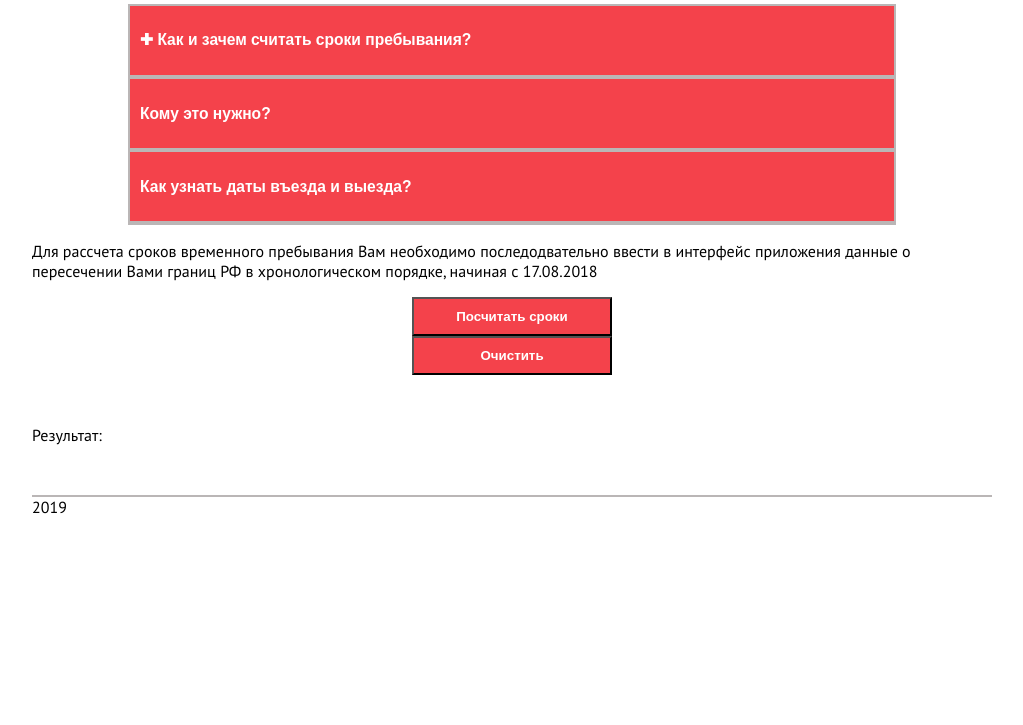
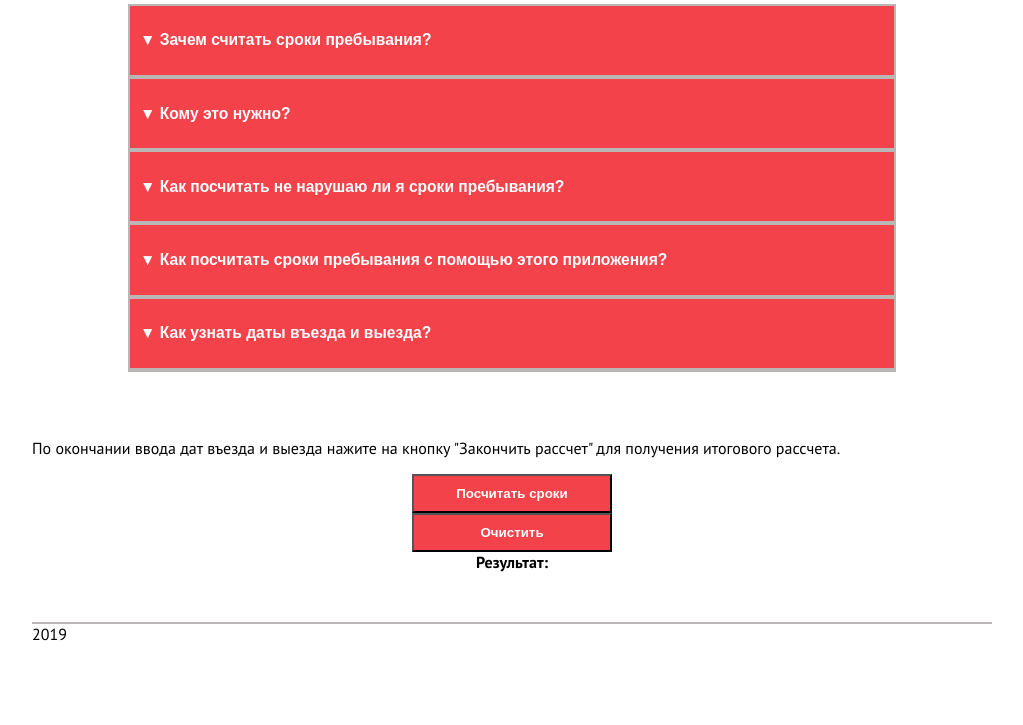
Before and after one commit to MaxBrokhman/terms-of-stay-calculator.io, a plain HTML site: page index.html in a window 1280 px wide. Shown: the part 75-800 px from the top of the page, without its empty margins (128-1151 px from the left). Drawn offline with Linux system fonts and the light colour scheme.

Commit message:
accordion icons modified

```diff
--- a/css/style.css
+++ b/css/style.css
@@ -62,6 +62,11 @@ input:valid{
     text-align: left;
     cursor: pointer;
 }
+.app-interface{
+    display: flex;
+    justify-content: center;
+    flex-direction: column;
+}
 .term-input-item{
     display: flex;
 }
--- a/index.html
+++ b/index.html
@@ -3,19 +3,19 @@
     <head>
         <meta charset="utf-8">
         <meta name="viewport" content="width=device-width,initial-scale=1">
-        <title>Расчет сроков временного пребывания в РФ</title>
+        <title>Калькулятор сроков временного пребывания в России</title>
         <link href="https://fonts.googleapis.com/css?family=PT+Sans:400,700&amp;subset=cyrillic" rel="stylesheet">
         <link rel="stylesheet" href="css/style.css" type="text/css">
     </head>
     <body>
         <div class="wrapper">
             <section class="app-description">
-                <h1 class="main-header">Приложение расчета срока временного пребывания в РФ</h1>
+                <h1 class="main-header">Калькулятор сроков временного пребывания в России</h1>
                 <div class="app-description__accordion">
                     <div class="app-description__accordion-item">
                         <div class="app-description__accordion-header">
                             <button class="app-description__accordion-button">
-                                <h3 class="app-description__accordion-header-text">&#10010; Как и зачем считать сроки пребывания?</h3>
+                                <h3 class="app-description__accordion-header-text"><span class="app-description__accordion-icon">&#9660;</span> Зачем считать сроки пребывания?</h3>
                             </button>
                         </div>
                         <div class="app-description__accordion-body">
@@ -28,7 +28,7 @@
                     <div class="app-description__accordion-item">
                         <div class="app-description__accordion-header">
                             <button class="app-description__accordion-button">
-                                <h3 class="app-description__accordion-header-text">Кому это нужно?</h3>
+                                <h3 class="app-description__accordion-header-text"><span class="app-description__accordion-icon">&#9660;</span> Кому это нужно?</h3>
                             </button>
                         </div>
                         <div class="app-description__accordion-body">
@@ -40,24 +40,49 @@
                     <div class="app-description__accordion-item">
                         <div class="app-description__accordion-header">
                             <button class="app-description__accordion-button">
-                                <h3 class="app-description__accordion-header-text">Как узнать даты въезда и выезда?</h3>
+                                <h3 class="app-description__accordion-header-text"><span class="app-description__accordion-icon">&#9660;</span> Как посчитать не нарушаю ли я сроки пребывания?</h3>
                             </button>
                         </div>
                         <div class="app-description__accordion-body">
                             <p class="app-description__accordion-body-text">
-                                Даты въезда и выезда из России проще всего посмотреть в Вашем национальном паспорте по штампам Пограничной службы о пересечении границ. Ориентироваться необходимо именно на шампы российских пограничников. Стрелка вправо	&lt; означает выезд из РФ, в то время как стрелка влево &gt; - въезд.
+                                Для расчета сроков пребывания необходимо посчитать какое количество дней в течении последних 180 дней Вы находились в России. Если срок нахождения превысил 90 дней, то сроки пребывания нарушены.
+                            </p>
+                        </div>
+                    </div>
+                    <div class="app-description__accordion-item">
+                        <div class="app-description__accordion-header">
+                            <button class="app-description__accordion-button">
+                                <h3 class="app-description__accordion-header-text"><span class="app-description__accordion-icon">&#9660;</span> Как посчитать сроки пребывания с помощью этого приложения?</h3>
+                            </button>
+                        </div>
+                        <div class="app-description__accordion-body">
+                            <p class="app-description__accordion-body-text">
+                                Для рассчета сроков временного пребывания Вам необходимо последодвательно ввести в интерфейс приложения данные о пересечении Вами границ РФ в хронологическом порядке, начиная с <span class="date--counted">.
+                            </p>
+                        </div>
+                    </div>
+                    <div class="app-description__accordion-item">
+                        <div class="app-description__accordion-header">
+                            <button class="app-description__accordion-button">
+                                <h3 class="app-description__accordion-header-text"><span class="app-description__accordion-icon">&#9660;</span> Как узнать даты въезда и выезда?</h3>
+                            </button>
+                        </div>
+                        <div class="app-description__accordion-body">
+                            <p class="app-description__accordion-body-text">
+                                Даты въезда и выезда из России проще всего посмотреть в Вашем национальном паспорте по штампам Пограничной службы о пересечении границ. Ориентироваться необходимо именно на шампы российских пограничников. Стрелка вправо	&gt; означает выезд из РФ, в то время как стрелка влево &lt; - въезд.
                             </p>
                         </div>
                     </div>
 
                 </div>
-                <p class="description">Для рассчета сроков временного пребывания Вам необходимо последодвательно ввести в интерфейс приложения данные о пересечении Вами границ РФ в хронологическом порядке, начиная с <span class="date--counted">. По окончании ввода дат нажите на кнопку "Закончить рассчет" для получения итогового рассчета.</span></p>
+
+            </section>
+            <section class="app-interface">
+                <p class="description">По окончании ввода дат въезда и выезда нажите на кнопку "Закончить рассчет" для получения итогового рассчета.</span></p>
 
                 <button class="app-start">Посчитать сроки</button>
                 <button class="app-reset">Очистить</button>
-            </section>
-            <section class="app-interface">
-                    Результат: <span id="result"></span>
+                <div class="app-result">Результат: <span id="result"></span></div>
                 <form class="terms-container">
 
                 </form>
--- a/js/accordion.js
+++ b/js/accordion.js
@@ -4,6 +4,11 @@
     for(let i=0; i < accordionButtons.length; i++){
         accordionButtons[i].addEventListener('click', ()=>{
             accordionBodies[i].classList.toggle('open');
+            if(accordionBodies[i].classList.contains('open')){
+                accordionButtons[i].querySelector('.app-description__accordion-icon').innerHTML="&#9658;";
+            } else{
+                accordionButtons[i].querySelector('.app-description__accordion-icon').innerHTML="&#9660;";
+            }
         });
     }
 })();
--- a/js/render-input.js
+++ b/js/render-input.js
@@ -19,7 +19,7 @@
             window.validateYear(newDatesInput.querySelector('.in-input__year'), newDatesInput.querySelector('.out-input__year'));
         });
         newDatesInput.querySelector('.term-input__close').addEventListener('click', () => {
-            if(newDatesInput.previousElementSibling){
+            if(newDatesInput.previousElementSibling || newDatesInput.nextElementSibling){
                 newDatesInput.remove();
             } else{
                 formStartReset();
```
Also changed, not shown: css/add-date.js (deleted, +0 -10 lines).
